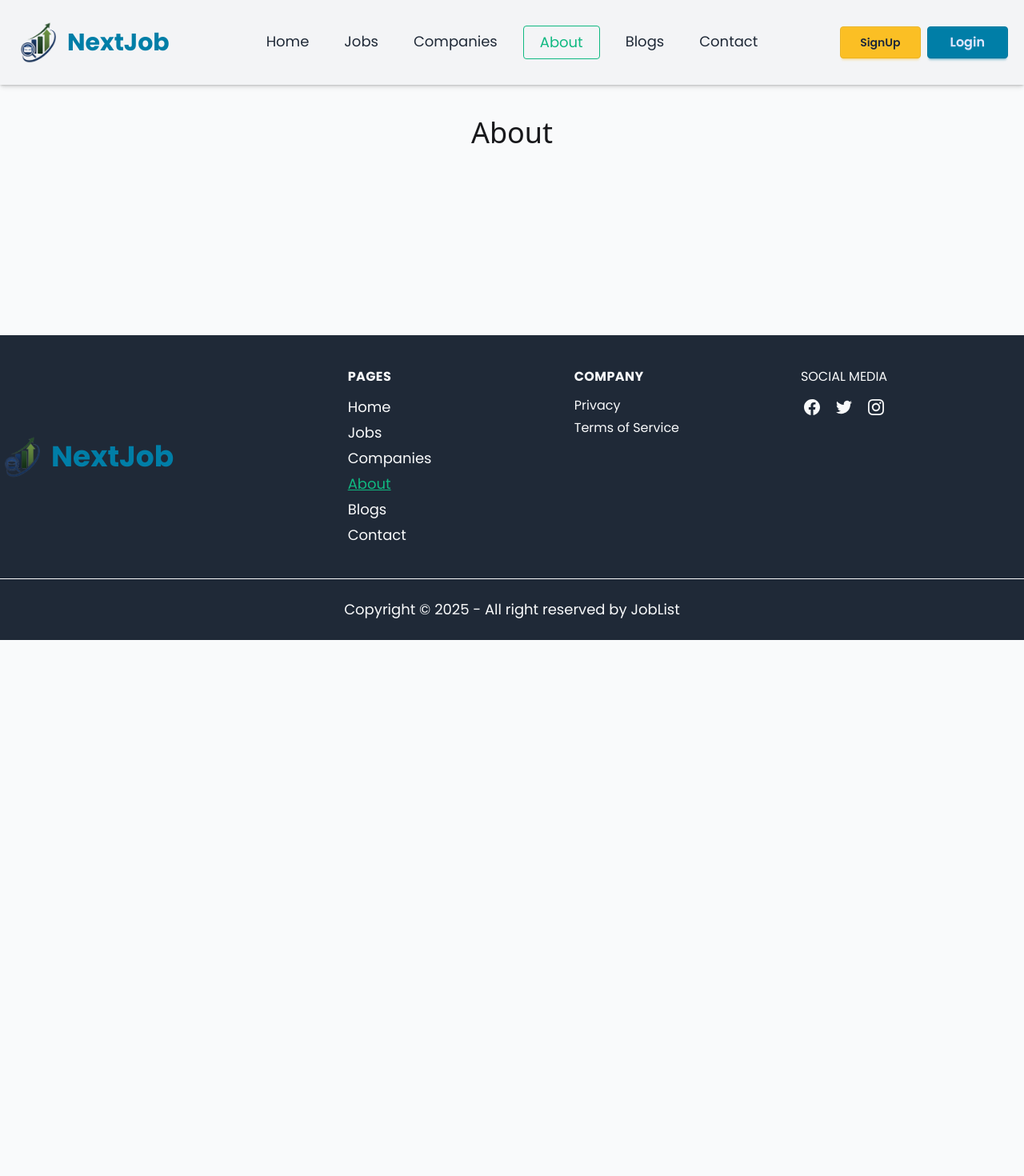
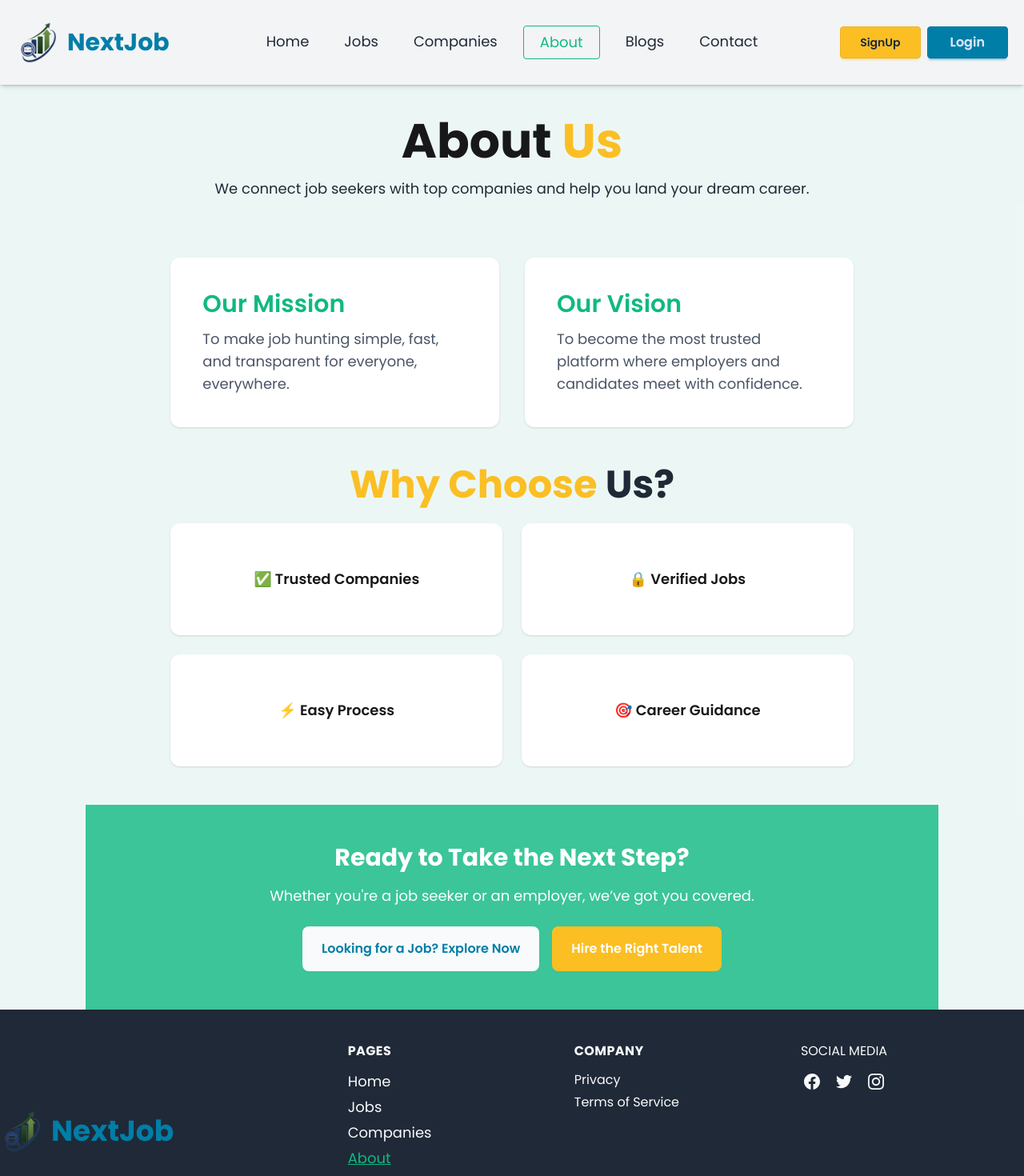
Before and after one commit to sahkil12/NextJob-Project, a React (Vite) app: page /about in a window 1280 px wide. Shown: the top 1470 px of the page at 80% size. Before the commit the page ends 800 px from the top, so only its background shows below. Built offline with nearby package versions, Linux system fonts and the light colour scheme; no server answers.

Commit message:
Added simple about page for user

```diff
--- a/src/Auth/Login.jsx
+++ b/src/Auth/Login.jsx
@@ -4,6 +4,7 @@ import { FcGoogle } from "react-icons/fc";
 import { useContext, useRef, useState } from "react";
 import { IoEye, IoEyeOff } from "react-icons/io5";
 import { AuthContext } from "../Provider/AuthProvider";
+import toast from "react-hot-toast";
 
 const Login = () => {
   const [error, setError] = useState("");
@@ -27,7 +28,6 @@ const Login = () => {
   });
   };
   //   google sign up
-
   const googleUserLogin = () =>{
     googleLogin()
     .then(result => {
@@ -37,7 +37,6 @@ const Login = () => {
     .catch(err => setError(err.message));
 }
 // github sign Up
-
 const githubUserLogin = () =>{
     githubLogin()
      .then(result => {
@@ -49,7 +48,7 @@ const githubUserLogin = () =>{
 const forgatPass = () =>{
     const email = emailRef.current.value
     forgatPassword(email)
-   .then(() => alert("Password reset email sent! Please check your inbox."))
+   .then(() => toast.success("Password reset email sent! Please check your inbox."))
     .catch(err => setError(err.message));
 }
   return (
--- a/src/Pages/About.jsx
+++ b/src/Pages/About.jsx
@@ -1,11 +1,73 @@
-import React from 'react';
+import { Link } from "react-router-dom";
 
 const About = () => {
-    return (
-        <div>
-            <h2 className='text-4xl text-center my-10 '>About</h2>
+  return (
+    <div className="full bg-accent/5 min-h-screen pops">
+      <div className="md:w-10/12 mx-auto">
+        <div className=" py-10 text-center">
+          <h1 className="text-4xl md:text-6xl font-bold ">
+            About <span className="text-secondary">Us</span>
+          </h1>
+          <p className="mt-4 text-base-200 font-medium text-lg">
+            We connect job seekers with top companies and help you land your
+            dream career.
+          </p>
         </div>
-    );
+        <div className="grid grid-cols-1 md:grid-cols-2 gap-8 my-8 md:w-[80%] mx-auto">
+          <div className="p-10  bg-white shadow rounded-xl">
+            <h2 className="text-3xl font-semibold mb-3 text-accent">
+              Our Mission
+            </h2>
+            <p className="text-gray-600 text-lg font-medium">
+              To make job hunting simple, fast, and transparent for everyone,
+              everywhere.
+            </p>
+          </div>
+          <div className="p-10 bg-white shadow rounded-xl">
+            <h2 className="text-3xl font-semibold mb-3 text-accent">
+              Our Vision
+            </h2>
+            <p className="text-gray-600 text-lg font-medium">
+              To become the most trusted platform where employers and candidates
+              meet with confidence.
+            </p>
+          </div>
+        </div>
+        {/* why choice us */}
+        <div className="text-center my-12 md:w-[80%] mx-auto">
+  <h2 className="text-4xl md:text-5xl font-bold text-secondary mb-6">Why Choose <span className="text-base-200">Us?</span></h2>
+  <div className="grid grid-cols-1 md:grid-cols-2 gap-6">
+    <div className="p-6 py-14 bg-white shadow font-semibold text-lg rounded-xl">✅ Trusted Companies</div>
+    <div className="p-6 py-14 bg-white shadow font-semibold text-lg rounded-xl">🔒 Verified Jobs</div>
+    <div className="p-6 py-14 bg-white shadow font-semibold text-lg rounded-xl">⚡ Easy Process</div>
+    <div className="p-6 py-14 bg-white shadow font-semibold text-lg rounded-xl">🎯 Career Guidance</div>
+  </div>
+</div>
+
+      {/* CTA Section */}
+      <div className="bg-accent/80 text-white py-12 text-center">
+        <h2 className="text-3xl font-bold mb-4">Ready to Take the Next Step?</h2>
+        <p className="mb-6 text-lg">Whether you're a job seeker or an employer, we’ve got you covered.</p>
+        <div className="flex flex-col md:flex-row mx-5 justify-center gap-4">
+          <Link
+            to="/jobs"
+            className="bg-base-100 text-primary px-6 py-4 rounded-lg font-semibold  transition"
+          >
+            Looking for a Job? Explore Now
+          </Link>
+          <Link
+            to="/companies"
+            className="bg-secondary px-6 py-4 rounded-lg font-semibold hover:bg-secondary/95 transition"
+          >
+            Hire the Right Talent
+          </Link>
+        </div>
+      </div>
+
+
+      </div>
+    </div>
+  );
 };
 
 export default About;
--- a/src/Pages/Contact.jsx
+++ b/src/Pages/Contact.jsx
@@ -1,6 +1,5 @@
 import toast from "react-hot-toast";
 import { MdEmail, MdPhone, MdLocationOn } from "react-icons/md";
-
 
 const Contact = () => {
     const handleForm = e =>{
@@ -8,8 +7,8 @@ const Contact = () => {
         toast.success('Massage Sent SuccessFully')
     }
     return (
-      <div className="bg-base-300">
-         <div className="md:w-[80%] mx-auto py-10 p-6 pops ">
+      <div className="bg-primary/5">
+         <div className="lg:w-[80%] mx-auto py-10 p-6 pops ">
       {/* Title */}
       <div className="text-center space-y-5 mb-10 md:my-16">
         <h2 className="text-4xl md:text-6xl font-bold text-accent">Contact With<span className="text-secondary"> Us</span></h2>
@@ -55,7 +54,7 @@ const Contact = () => {
           <button className="btn btn-secondary w-full">Send Message</button>
         </form>
       </div>
-      <div className="flex-1">
+      <div className="flex-1 hidden xl:flex">
         {/* img */}
         <img src="/public/mobileIcon.png" className="w-full h-full rounded-lg" alt="" />
       </div>
--- a/src/Pages/HomeStyle/CTASection.jsx
+++ b/src/Pages/HomeStyle/CTASection.jsx
@@ -1,3 +1,4 @@
+import { Link } from "react-router-dom";
 
 const CTASection = () => {
     return (
@@ -10,12 +11,12 @@ const CTASection = () => {
         Join thousands of professionals who already landed their dream career with us.
       </p>
       <div className="flex flex-col sm:flex-row justify-center gap-4">
-        <button className="bg-white text-primary font-semibold px-6 py-3 rounded-lg shadow-md hover:bg-gray-100 transition">
+        <Link to={'/jobs'} className="bg-white text-primary font-semibold px-6 py-3 rounded-lg shadow-md hover:bg-gray-100 transition">
           Browse Jobs
-        </button>
-        <button className="bg-secondary text-white font-semibold px-6 py-3 rounded-lg shadow-md hover:bg-secondary/90 transition">
+        </Link>
+        <Link to={'/companies'} className="bg-secondary text-white font-semibold px-6 py-3 rounded-lg shadow-md hover:bg-secondary/90 transition">
           See Company
-        </button>
+        </Link>
       </div>
     </div>
         </div>
--- a/src/Provider/AuthProvider.jsx
+++ b/src/Provider/AuthProvider.jsx
@@ -57,7 +57,6 @@ const AuthProvider = ({ children }) => {
         updateUserProfile,
         isOpen,
         setIsOpen
-
     }
   return <AuthContext.Provider value={userData}>{children}</AuthContext.Provider>;
 };
--- a/src/components/Profile.jsx
+++ b/src/components/Profile.jsx
@@ -5,15 +5,15 @@ const Profile = () => {
     const { user,  setIsOpen  } = useContext(AuthContext)
     return (
         <div className="">
-        <div className="modal modal-open">
-          <div className="modal-box relative ">
+        <div className="modal modal-open ">
+          <div className="modal-box relative py-20 bg-base-300">
             <button
               onClick={() => setIsOpen(false)}
-              className="btn btn-sm btn-primary btn-circle absolute right-2 top-2"
+              className="btn btn-md btn-primary btn-circle absolute right-2 top-2"
             >
               ✕
             </button>
-            <div className=" flex flex-col justify-center max-w-xs py-16 shadow-2xl rounded-xl sm:px-12 mx-auto space-y-5">
+            <div className="bg-base-100 flex flex-col justify-center max-w-md py-16 shadow-2xl rounded-xl sm:px-12 mx-auto space-y-5">
 	<img src={user.photoURL} alt="" className="w-36 h-36 mx-auto rounded-full border-2 border-primary " />
 	<div className="space-y-4 text-center divide-y dark:divide-gray-300">
 		<div className="my-3 text-center space-y-2">
```
